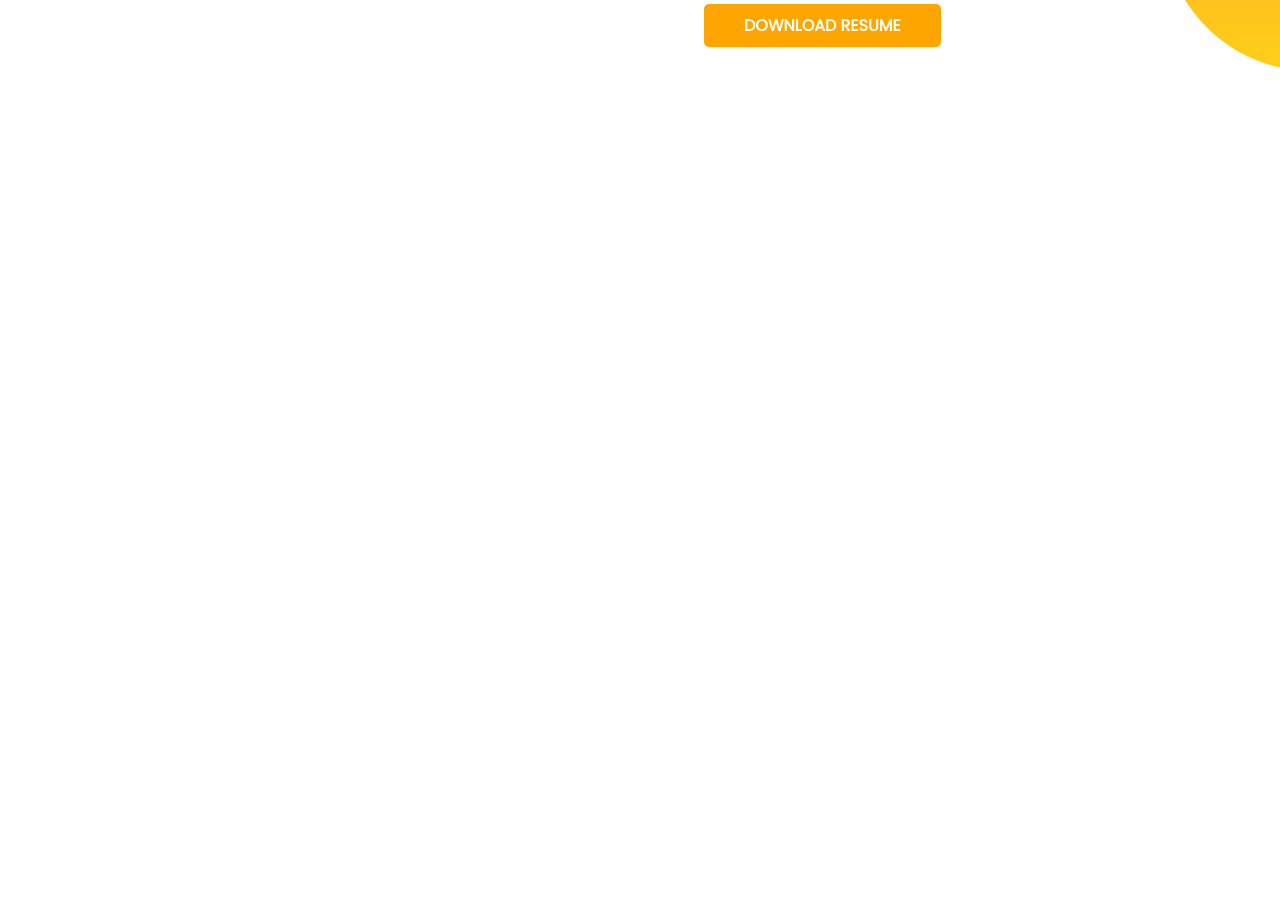
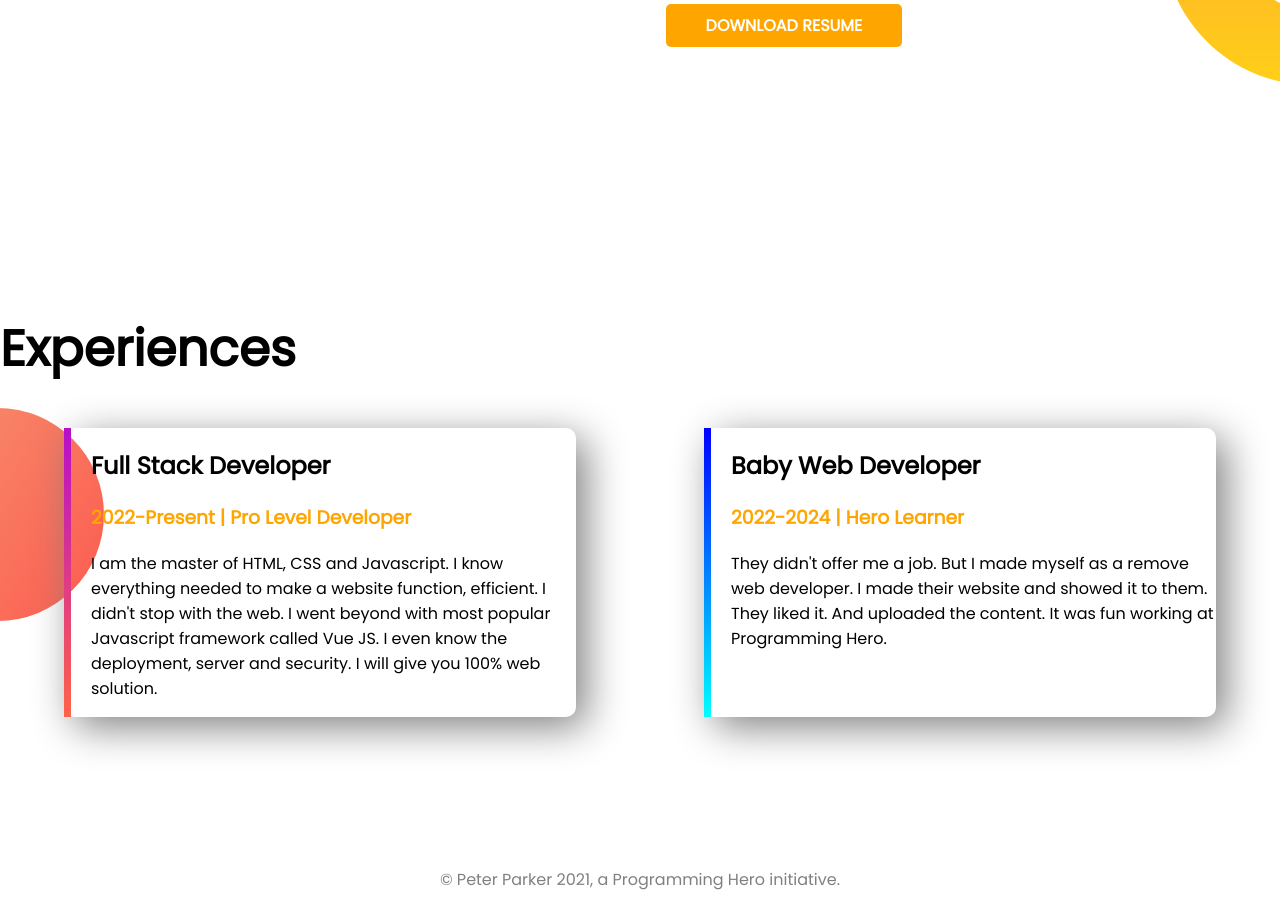
Before and after one commit to samsunnaharsharmin/developer-portfolio, a plain HTML site: page index.html in a window 1280 px wide. Shown: the part 954-1862 px from the top of the page. Before the commit the page ends 1238 px from the top, so only its background shows below. Drawn offline with Linux system fonts and the light colour scheme.

Commit message:
footer and experience added

```diff
--- a/index.html
+++ b/index.html
@@ -13,7 +13,7 @@
 </head>
 
 <body>
-    <section class="top-banner">
+    <section class="top-banner flexible-container">
         <div class="half-width">
             <h1>Welcome to</h1>
             <h1><span class="orange-color">Samsun Nahar Sharmin</span> World!</h1>
@@ -31,7 +31,7 @@
         </div>
     </section>
 
-    <section class="dream-big">
+    <section class="dream-big flexible-container">
         <div class="half-width">
             <span class="img"><img src="girl.jpg" alt=""></span>
         </div>
@@ -44,6 +44,41 @@
 
         </div>
     </section>
+    <section class="experience-area">
+        <h1>Experiences</h1>
+        <div class="flexible-container">
+            <div id="full-stack" class="exp-item">
+                <h2> Full Stack Developer</h2>
+                <h3 class="orange-color"> 2022-Present | Pro Level Developer
+                </h3>
+                <p>
+                    I am the master of HTML, CSS and Javascript. I know everything needed to make a website function,
+                    efficient. I didn't stop with the web. I went beyond with most popular Javascript framework called
+                    Vue
+                    JS. I even know the deployment, server and security. I will give you 100% web solution.
+                </p>
+
+            </div>
+            <div id="web-dev" class="exp-item">
+                <h2>
+                    Baby Web Developer
+                </h2>
+                <h3 class="orange-color">
+                    2022-2024 | Hero Learner
+                </h3>
+                <p>
+                    They didn't offer me a job. But I made myself as a remove web developer. I made their website and
+                    showed
+                    it to them. They liked it. And uploaded the content. It was fun working at Programming Hero.
+                </p>
+            </div>
+        </div>
+    </section>
+    <footer>
+        <p>
+            © Peter Parker 2021, a Programming Hero initiative.
+        </p>
+    </footer>
 </body>
 
 </html>
--- a/style.css
+++ b/style.css
@@ -6,12 +6,13 @@ h1{
     font-size: 50px;
 }
 .orange-color{color :orange}
-section {display: flex;
+.flexible-container {display: flex;
 margin-bottom: 150px;}
 
 .half-width{
     width: 50%;
-    padding-left: 5%;
+    padding-left: 2%;
+
 }
 .half-width img {
     width: 50%;
@@ -26,6 +27,12 @@ margin-bottom: 150px;}
     font-weight: 700;
     border-radius: 5px;
 }
+.experience-area{
+    background-image:url(exp-bg.png);
+    background-repeat: no-repeat;
+    background-position: left;
+
+}
 .top-banner {background-image: url(top-banner.png);
 background-repeat: no-repeat;
 }
@@ -34,6 +41,29 @@ background-repeat: no-repeat;
     background-repeat: no-repeat;
     background-position: right;
 }
-.img{
-    width: 200px;%;
+
+.exp-item{
+    width: 40%;
+    margin-left: 5%;
+    margin-right: 5%;
+    padding-left: 20px;
+    box-shadow: 10px 10px 40px gray;
+    border-radius: 10px;
+
 }
+#web-dev {
+    border-image: linear-gradient(blue, cyan);
+    border-left: 7px solid;
+    border-image-slice: 1;
+}
+#full-stack {
+    border-image: linear-gradient(rgb(182, 14, 204),tomato);
+    border-left: 7px solid;
+    border-image-slice: 1;
+
+}
+footer p {
+    text-align: center;
+    color: gray;
+
+}
```
Also changed, not shown: exp-bg.png (added).
